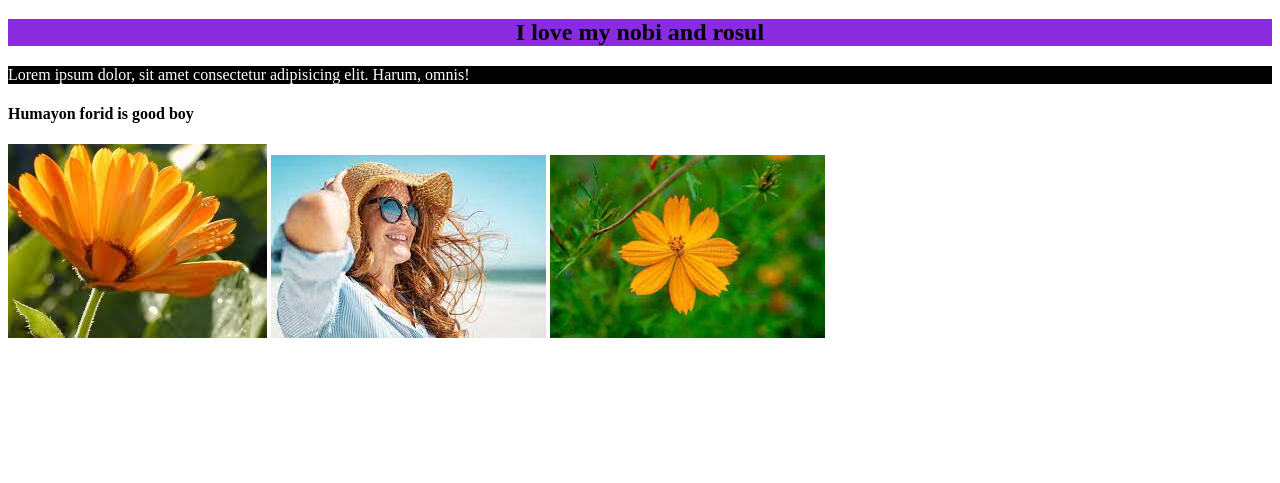
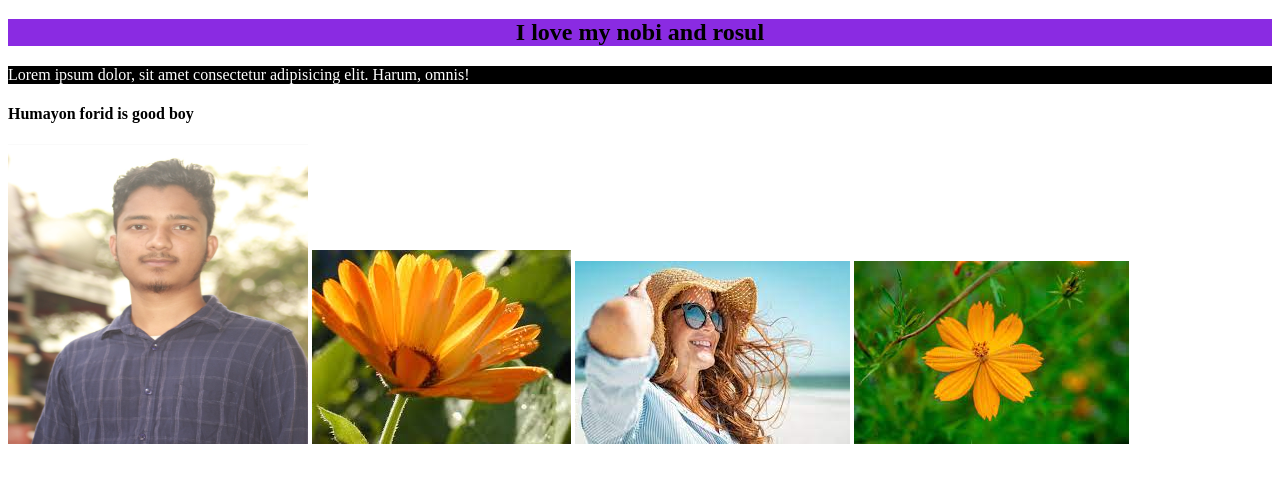
Before and after one commit to humayonitbd/module-3, a plain HTML site: page index.html in a window 1280 px wide. Shown: the part 61-544 px from the top of the page. Drawn offline with Linux system fonts and the light colour scheme.

Commit message:
image add

```diff
--- a/index.html
+++ b/index.html
@@ -12,6 +12,7 @@
     <h2>I love my nobi and rosul</h2>
     <p>Lorem ipsum dolor, sit amet consectetur adipisicing elit. Harum, omnis!</p>
     <h4>Humayon forid is good boy</h4>
+    <img src="image/Humayon forid.jpg" alt="" height="300px" width="300px">
     <img src="image/pic2.jfif" alt="">
     <img src="pic.jfif" alt="img">
     <img src="pic1.jfif" alt="">
```
Also changed, not shown: image/Humayon forid.jpg (added).
